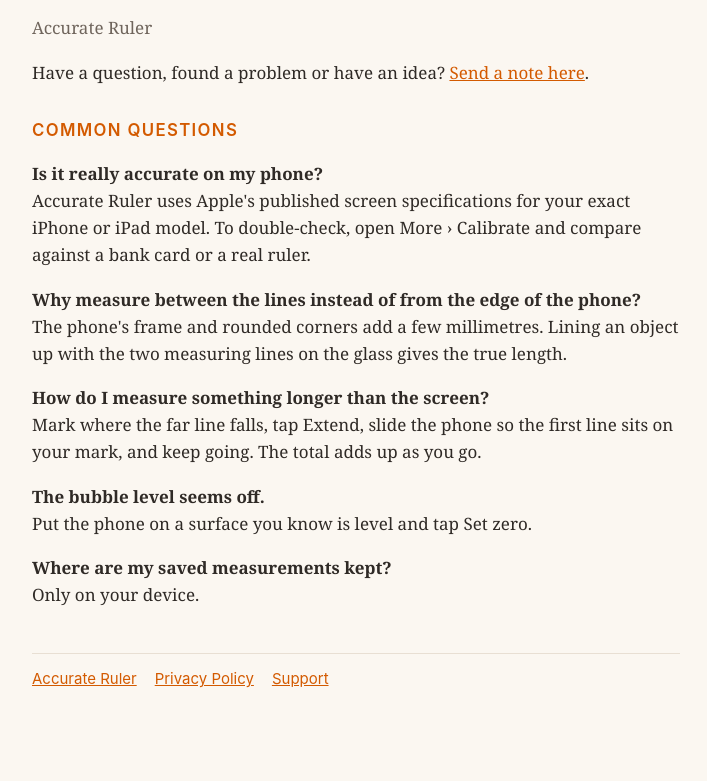
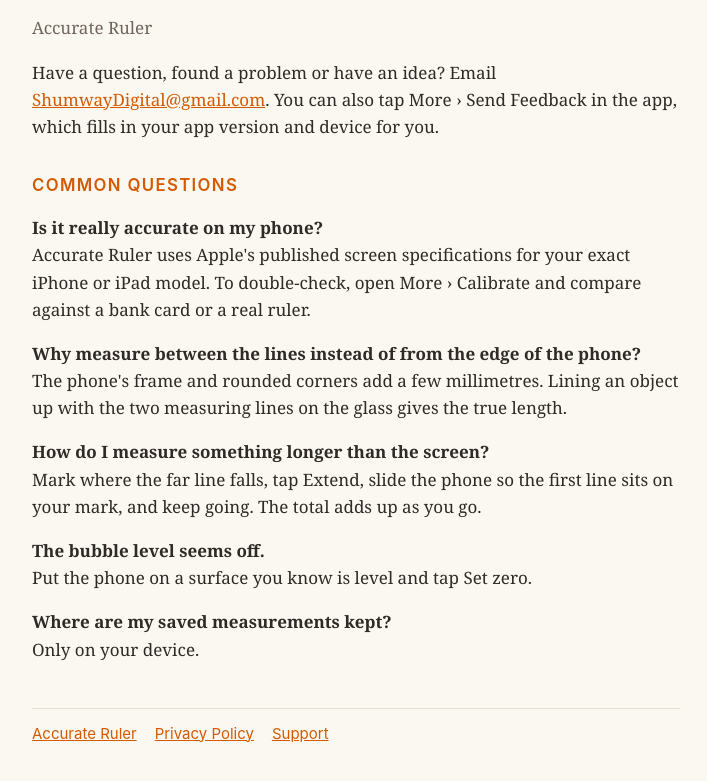
Before and after one commit to shumwaydigital/accurate-ruler-site, a plain HTML site: page support.html in a window 1280 px wide. Shown: the part 107-888 px from the top of the page, without its empty margins (284-991 px from the left). Before the commit the page ends 859 px from the top, so only its background shows below. Drawn offline with Linux system fonts and the light colour scheme.

Commit message:
Support: contact by email
Co-Authored-By: Claude Opus 5.5 <noreply@anthropic.com>

```diff
--- a/support.html
+++ b/support.html
@@ -1,7 +1,7 @@
 <!doctype html><html lang="en"><head><meta charset="utf-8"><meta name="viewport" content="width=device-width, initial-scale=1"><title>Accurate Ruler Support</title><link rel="stylesheet" href="style.css"></head><body><main>
 <h1>Support</h1>
 <p class="soft">Accurate Ruler</p>
-<p>Have a question, found a problem or have an idea? <a href="https://github.com/shumwaydigital/accurate-ruler-site/issues/new">Send a note here</a>.</p>
+<p>Have a question, found a problem or have an idea? Email <a href="mailto:ShumwayDigital@gmail.com">ShumwayDigital@gmail.com</a>. You can also tap More › Send Feedback in the app, which fills in your app version and device for you.</p>
 <h2>Common questions</h2>
 <p><strong>Is it really accurate on my phone?</strong><br>Accurate Ruler uses Apple's published screen specifications for your exact iPhone or iPad model. To double-check, open More › Calibrate and compare against a bank card or a real ruler.</p>
 <p><strong>Why measure between the lines instead of from the edge of the phone?</strong><br>The phone's frame and rounded corners add a few millimetres. Lining an object up with the two measuring lines on the glass gives the true length.</p>
```
